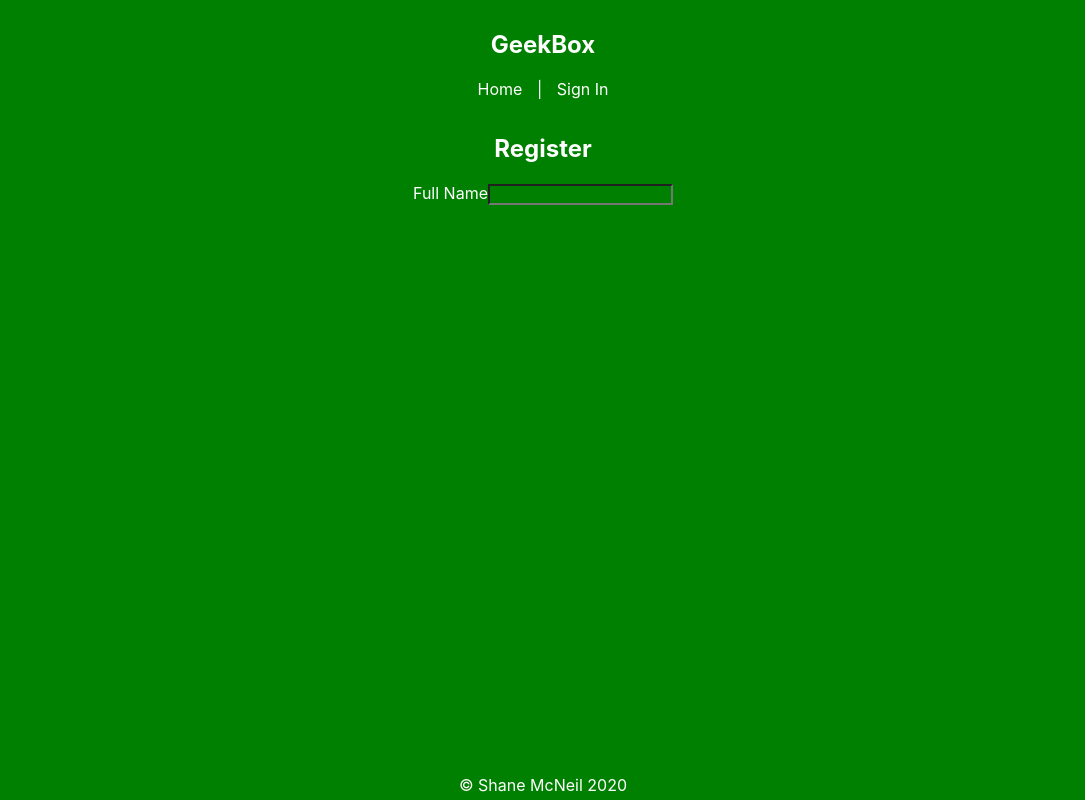
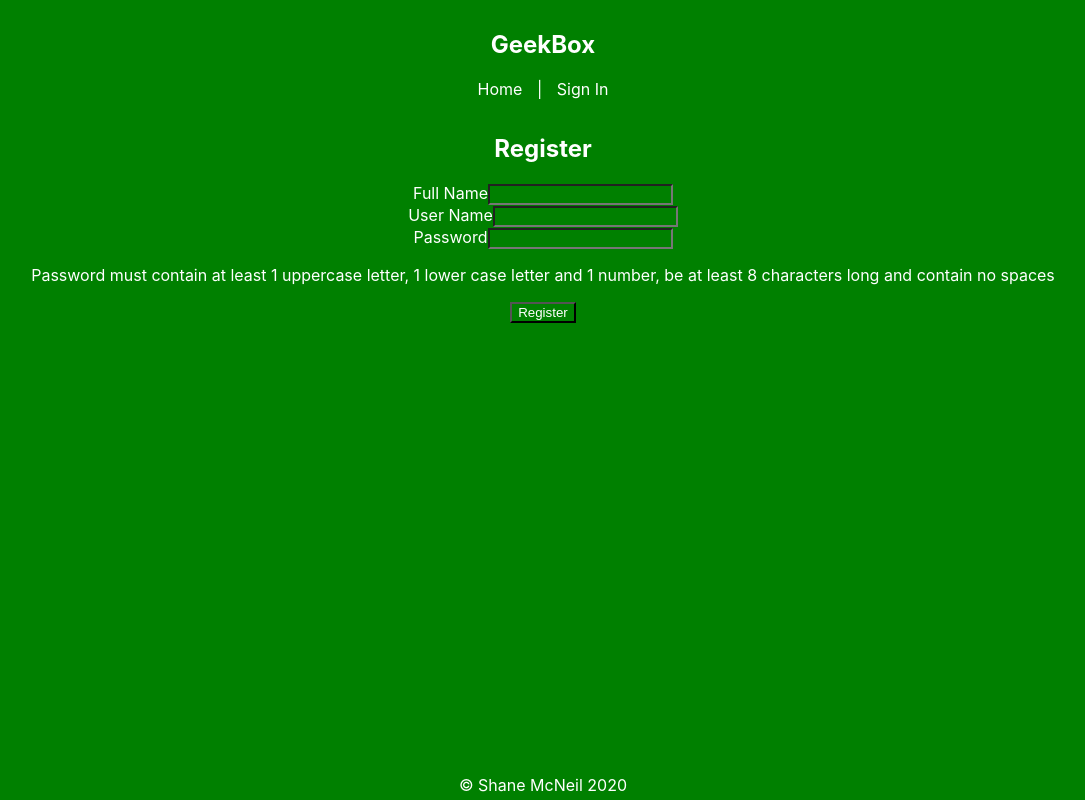
Before and after one commit to Az1rish/geekbox, a React (Create React App) app: page /register in a window 1280 px wide. Shown: the whole page, without its empty margins (97-1182 px from the left). Built offline with nearby package versions, Linux system fonts and the light colour scheme.

Commit message:
create RegistrationForm component with passing smoke test

```diff
--- a/src/components/RegistrationForm/RegistrationForm.js
+++ b/src/components/RegistrationForm/RegistrationForm.js
@@ -10,6 +10,16 @@ export default class RegistrationForm extends Component {
     static defaultProps = {
         onRegister: () => {}
     };
+
+    handleSubmit = (e) => {
+        e.preventDefault();
+
+        const { onRegister } = this.props;
+
+        onRegister();
+
+        // Add post user function here to post to db
+    }
 
     render() {
         return (
@@ -28,6 +38,34 @@ export default class RegistrationForm extends Component {
                         required
                     />
                 </div>
+                <div className="user_name">
+                    <label htmlFor="RegistrationForm__user_name">
+                        User Name
+                    </label>
+                    <input
+                        name="user_name"
+                        type="text"
+                        id="RegistrationForm__user_name"
+                        required
+                    />
+                </div>
+                <div className="password">
+                    <label htmlFor="RegistrationForm__password">
+                        Password
+                    </label>
+                    <input
+                        name="password"
+                        type="password"
+                        id="RegistrationForm__password"
+                        required
+                    />
+                    <p className="passwordInstruction">
+                        Password must contain at least 1 uppercase letter, 1 lower case letter and 1 number, be at least 8 characters long and contain no spaces
+                    </p>
+                </div>
+                <button type="submit">
+                    Register
+                </button>
             </form>
         )
     }
```
Also changed, not shown: 2 other files (tests, documents, lock files or other folders).
